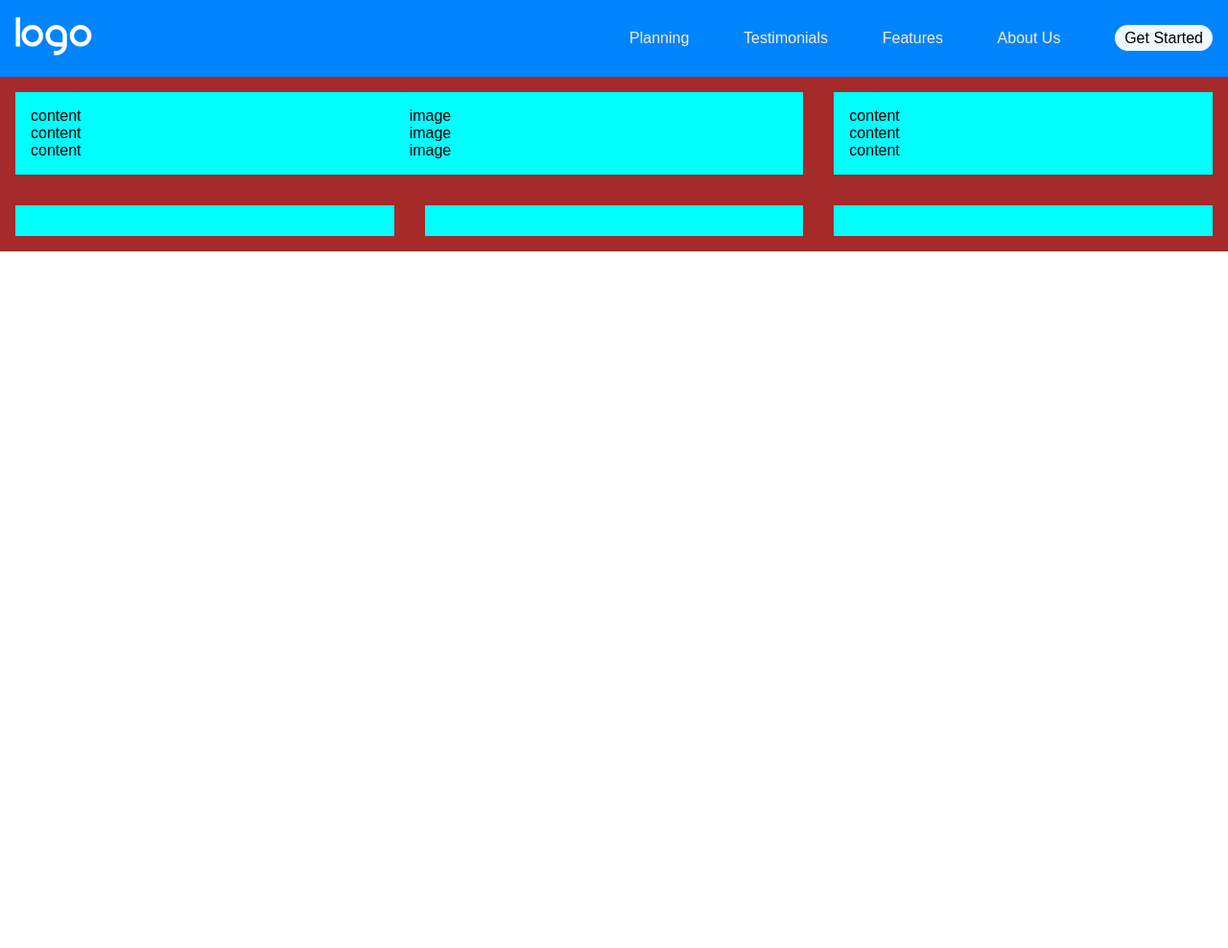
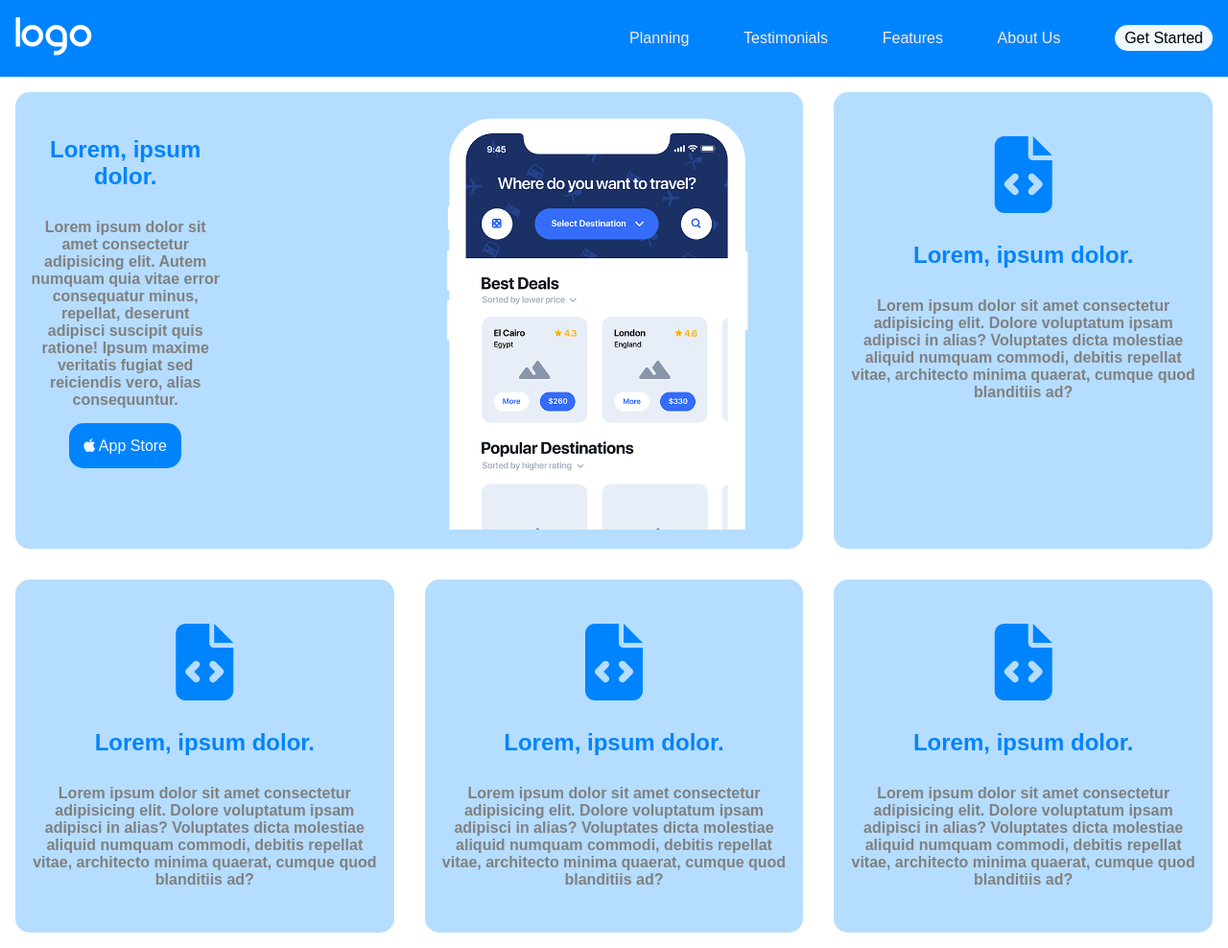
Before and after one commit to Ericdid/htmlcss-responsive-layout, a plain HTML site: page index.html in a window 1280 px wide. Shown: the whole page at 96% size. Before the commit the page ends 800 px from the top, so only its background shows below. Drawn offline with Linux system fonts and the light colour scheme.

Commit message:
add.intro.responsive

```diff
--- a/index.html
+++ b/index.html
@@ -50,34 +50,112 @@
             <div class="col">
               <div class="card">
                 <div class="card-section">
-                  <div class="box-section">content</div>
-                  <div class="box-section">content</div>
-                  <div class="box-section">content</div>
+                  <div class="box-section">
+                    <h2>Lorem, ipsum dolor.</h2>
+                  </div>
+                  <div class="box-section">
+                    <p>
+                      <strong
+                        >Lorem ipsum dolor sit amet consectetur adipisicing
+                        elit. Autem numquam quia vitae error consequatur minus,
+                        repellat, deserunt adipisci suscipit quis ratione! Ipsum
+                        maxime veritatis fugiat sed reiciendis vero, alias
+                        consequuntur.
+                      </strong>
+                    </p>
+                  </div>
+                  <div class="box-section">
+                    <span><i class="fa-brands fa-apple"></i> App Store</span>
+                  </div>
                 </div>
                 <div class="card-section">
-                  <div class="box-section">image</div>
-                  <div class="box-section">image</div>
-                  <div class="box-section">image</div>
+                  <img src="./img/phone.png" alt="" />
                 </div>
               </div>
             </div>
             <div class="col">
               <div class="card">
                 <div class="card-section">
-                  <div class="box-section">content</div>
-                  <div class="box-section">content</div>
-                  <div class="box-section">content</div>
+                  <div class="box-section">
+                    <i class="fa-solid fa-file-code"></i>
+                  </div>
+                  <div class="box-section"><h2>Lorem, ipsum dolor.</h2></div>
+                  <div class="box-section">
+                    <p>
+                      <strong>
+                        Lorem ipsum dolor sit amet consectetur adipisicing elit.
+                        Dolore voluptatum ipsam adipisci in alias? Voluptates
+                        dicta molestiae aliquid numquam commodi, debitis
+                        repellat vitae, architecto minima quaerat, cumque quod
+                        blanditiis ad?
+                      </strong>
+                    </p>
+                  </div>
                 </div>
               </div>
             </div>
             <div class="col">
-              <div class="card"></div>
+              <div class="card">
+                <div class="card-section">
+                  <div class="box-section">
+                    <i class="fa-solid fa-file-code"></i>
+                  </div>
+                  <div class="box-section"><h2>Lorem, ipsum dolor.</h2></div>
+                  <div class="box-section">
+                    <p>
+                      <strong>
+                        Lorem ipsum dolor sit amet consectetur adipisicing elit.
+                        Dolore voluptatum ipsam adipisci in alias? Voluptates
+                        dicta molestiae aliquid numquam commodi, debitis
+                        repellat vitae, architecto minima quaerat, cumque quod
+                        blanditiis ad?
+                      </strong>
+                    </p>
+                  </div>
+                </div>
+              </div>
             </div>
             <div class="col">
-              <div class="card"></div>
+              <div class="card">
+                <div class="card-section">
+                  <div class="box-section">
+                    <i class="fa-solid fa-file-code"></i>
+                  </div>
+                  <div class="box-section"><h2>Lorem, ipsum dolor.</h2></div>
+                  <div class="box-section">
+                    <p>
+                      <strong>
+                        Lorem ipsum dolor sit amet consectetur adipisicing elit.
+                        Dolore voluptatum ipsam adipisci in alias? Voluptates
+                        dicta molestiae aliquid numquam commodi, debitis
+                        repellat vitae, architecto minima quaerat, cumque quod
+                        blanditiis ad?
+                      </strong>
+                    </p>
+                  </div>
+                </div>
+              </div>
             </div>
             <div class="col">
-              <div class="card"></div>
+              <div class="card">
+                <div class="card-section">
+                  <div class="box-section">
+                    <i class="fa-solid fa-file-code"></i>
+                  </div>
+                  <div class="box-section"><h2>Lorem, ipsum dolor.</h2></div>
+                  <div class="box-section">
+                    <p>
+                      <strong>
+                        Lorem ipsum dolor sit amet consectetur adipisicing elit.
+                        Dolore voluptatum ipsam adipisci in alias? Voluptates
+                        dicta molestiae aliquid numquam commodi, debitis
+                        repellat vitae, architecto minima quaerat, cumque quod
+                        blanditiis ad?
+                      </strong>
+                    </p>
+                  </div>
+                </div>
+              </div>
             </div>
           </div>
         </div>
--- a/style.css
+++ b/style.css
@@ -97,13 +97,43 @@ li > span {
 /* *********************
    *  SECTION - INTRO  *
    ********************* */
-#intro .col {
-  background-color: brown;
-}
+
 #intro .card {
-  background-color: aqua;
+  background-color: #b5ddff;
+  border-radius: 15px;
   padding: 1rem;
   height: 100%;
+}
+
+#intro .box-section {
+  text-align: center;
+  margin: 30px 0;
+  width: 100%;
+}
+#intro .card > .card-section {
+  width: 100%;
+}
+#intro h2 {
+  color: #0084fd;
+  margin: 15px 0;
+}
+#intro p {
+  color: grey;
+}
+#intro span {
+  padding: 15px;
+  background-color: #0084fd;
+  color: aliceblue;
+  border-radius: 15px;
+}
+
+#intro .box-section > .fa-solid {
+  font-size: 5rem;
+  color: #0084fd;
+}
+
+#intro .card-section > img {
+  width: 100%;
 }
 
 /* ************************
@@ -172,9 +202,10 @@ li > span {
   }
   #intro .col:first-child .card {
     display: flex;
+    flex-direction: column;
   }
   #intro .card > .card-section {
-    width: 50%;
+    width: 100%;
   }
 }
 
@@ -187,4 +218,11 @@ li > span {
     width: 100%;
     display: block;
   }
+
+  #intro .col:first-child .card {
+    flex-direction: row;
+  }
+  #intro .col:first-child .card .box-section {
+    width: 50%;
+  }
 }
```
